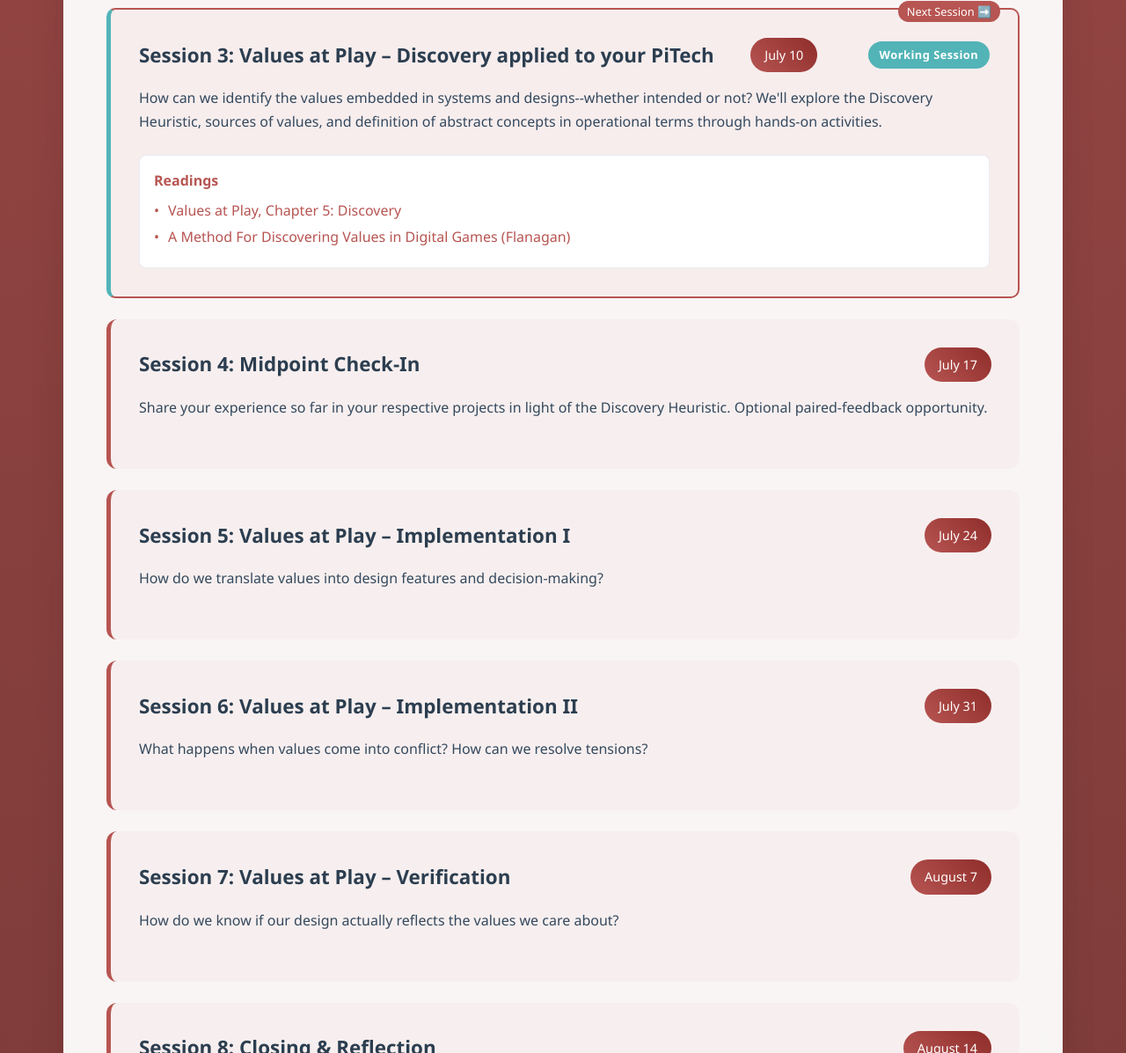
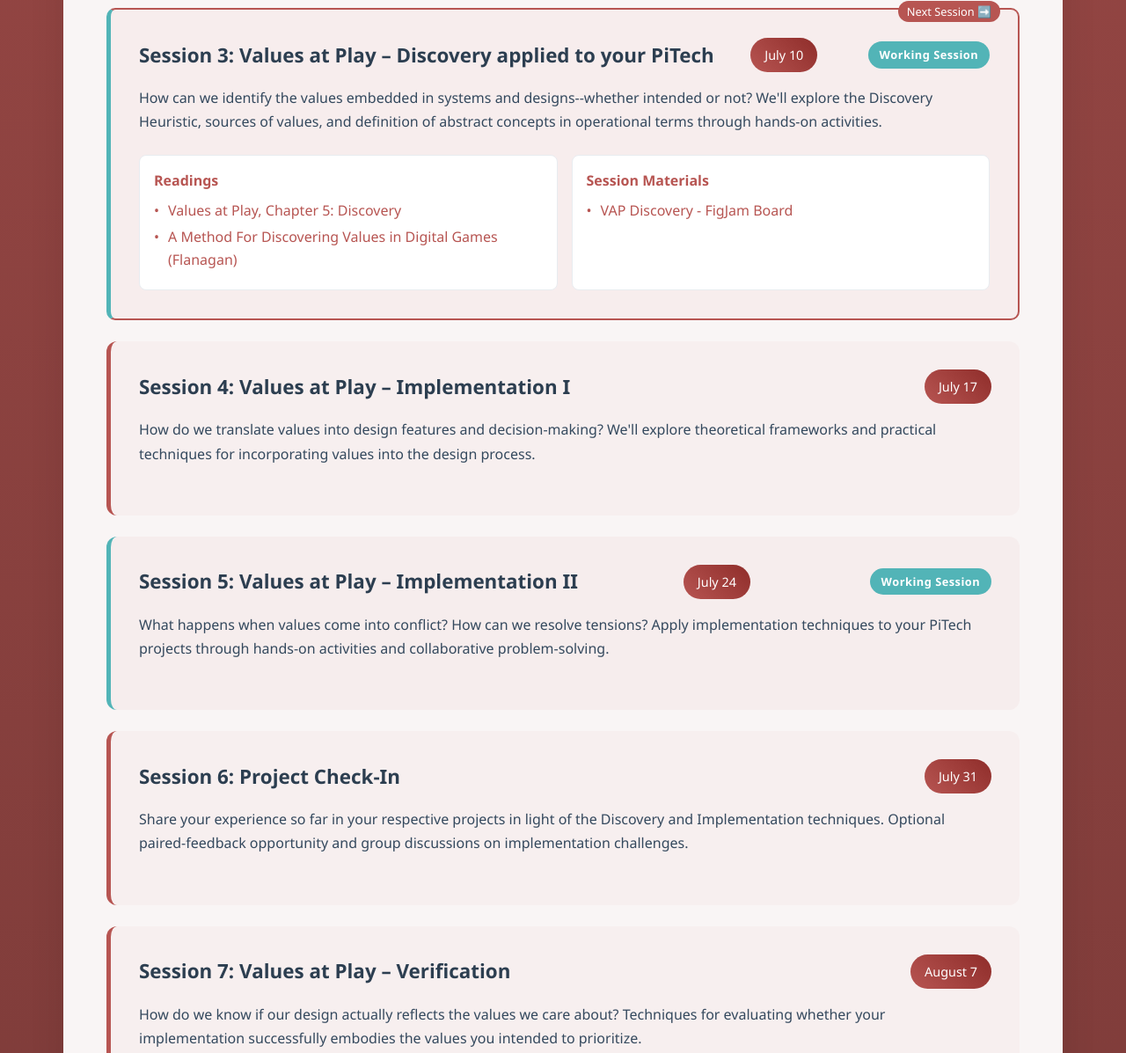
Before and after one commit to PiTechEthics/pitechethics.github.io, a plain HTML site: page index.html in a window 1280 px wide. Shown: the part 2802-3999 px from the top of the page at 88% size. Drawn offline with Linux system fonts and the light colour scheme.

Commit message:
move sessions around

```diff
--- a/index.html
+++ b/index.html
@@ -836,36 +836,43 @@
                 <li><a href="https://drive.google.com/file/d/1SBcfMRJVzKYDKbUVOCzC_x2Md5xvycOm/view?usp=share_link" target="_blank" class="reading-link">A Method For Discovering Values in Digital Games (Flanagan)</a></li>
             </ul>
         </div>
+         <div class="detail-section">
+            <h4>Session Materials</h4>
+            <ul>
+                <li><a href="https://www.figma.com/board/8Ki9Ztus3L2sYDdHFL6tn6/VAP?node-id=0-1&t=egwTphCANB5yEFAd-1" target="_blank" class="reading-link">VAP Discovery - FigJam Board</a></li>
+            </ul>
+        </div>
     </div>
 </div>
 
 <div class="session">
     <div class="session-header">
-        <div class="session-title">Session 4: Midpoint Check-In</div>
+        <div class="session-title">Session 4: Values at Play – Implementation I</div>
         <div class="session-date">July 17</div>
     </div>
     <div class="session-description">
-        Share your experience so far in your respective projects in light of the Discovery Heuristic. Optional paired-feedback opportunity.
+        How do we translate values into design features and decision-making? We'll explore theoretical frameworks and practical techniques for incorporating values into the design process.
+    </div>
+</div>
+
+<div class="session working-session">
+    <div class="session-header">
+        <div class="session-title">Session 5: Values at Play – Implementation II</div>
+        <div class="session-date">July 24</div>
+        <div class="session-badge">Working Session</div>
+    </div>
+    <div class="session-description">
+        What happens when values come into conflict? How can we resolve tensions? Apply implementation techniques to your PiTech projects through hands-on activities and collaborative problem-solving.
     </div>
 </div>
 
 <div class="session">
     <div class="session-header">
-        <div class="session-title">Session 5: Values at Play – Implementation I</div>
-        <div class="session-date">July 24</div>
-    </div>
-    <div class="session-description">
-        How do we translate values into design features and decision-making?
-    </div>
-</div>
-
-<div class="session">
-    <div class="session-header">
-        <div class="session-title">Session 6: Values at Play – Implementation II</div>
+        <div class="session-title">Session 6: Project Check-In</div>
         <div class="session-date">July 31</div>
     </div>
     <div class="session-description">
-        What happens when values come into conflict? How can we resolve tensions?
+        Share your experience so far in your respective projects in light of the Discovery and Implementation techniques. Optional paired-feedback opportunity and group discussions on implementation challenges.
     </div>
 </div>
 
@@ -875,7 +882,7 @@
         <div class="session-date">August 7</div>
     </div>
     <div class="session-description">
-        How do we know if our design actually reflects the values we care about?
+        How do we know if our design actually reflects the values we care about? Techniques for evaluating whether your implementation successfully embodies the values you intended to prioritize.
     </div>
 </div>
 
```
